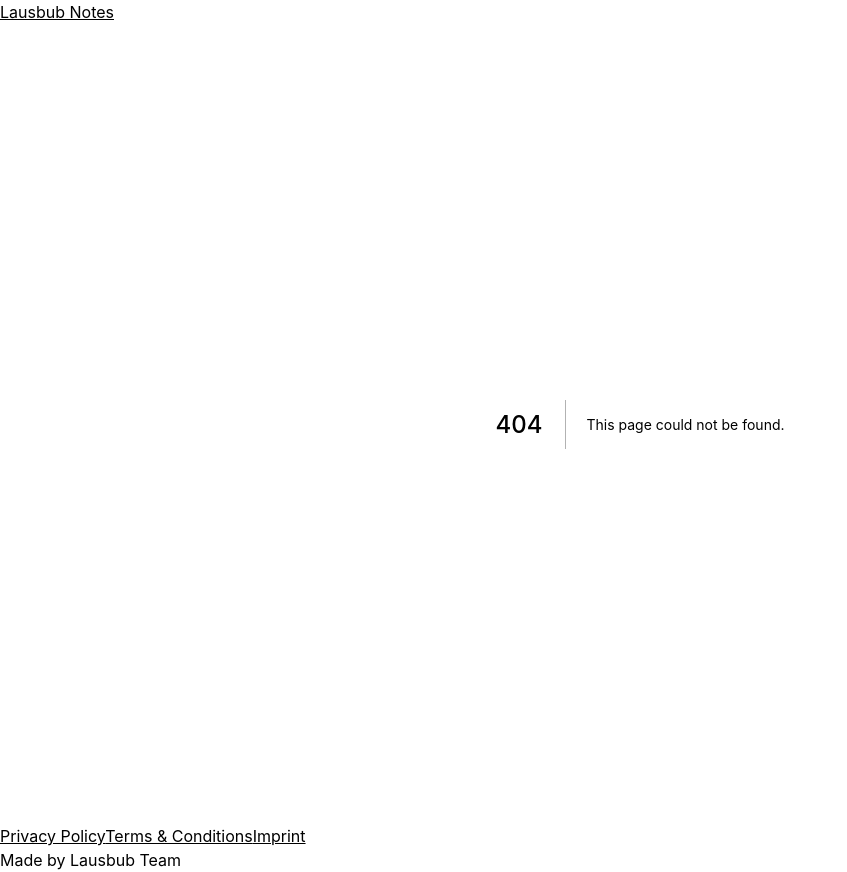
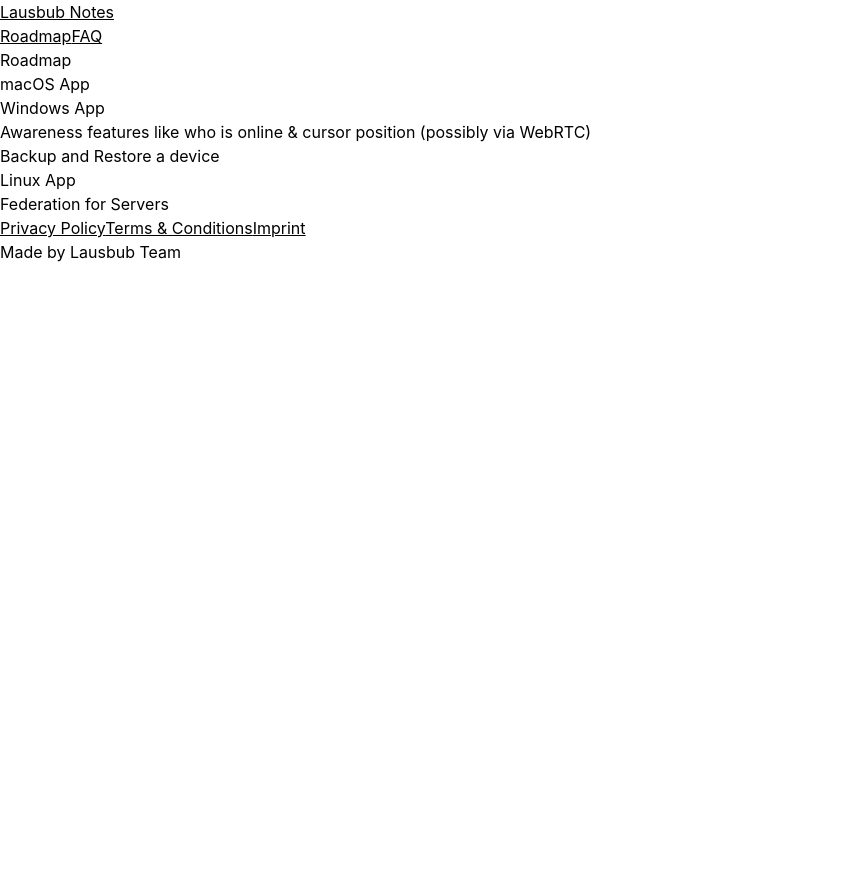
Before and after one commit to serenity-kit/website-legacy, a Next.js app: page /roadmap in a window 1280 px wide. Before the commit this address had no page. Shown: the whole page, without its empty margins (0-847 px from the left). After the commit the page ends 800 px from the top, so only its background shows below. Built offline with nearby package versions, Linux system fonts and the light colour scheme.

Commit message:
add more pages

```diff
--- a/pages/_app.tsx
+++ b/pages/_app.tsx
@@ -29,9 +29,22 @@ function MyApp({ Component, pageProps }: AppProps) {
       </Head>
 
       <header>
-        <Link href="/">
-          <a>Lausbub Notes</a>
-        </Link>
+        <div>
+          <Link href="/">
+            <a>Lausbub Notes</a>
+          </Link>
+        </div>
+
+        <ul>
+          <li>
+            <Link href="/roadmap">
+              <a>Roadmap</a>
+            </Link>
+            <Link href="/faq">
+              <a>FAQ</a>
+            </Link>
+          </li>
+        </ul>
       </header>
 
       <MDXProvider components={mdxComponents}>
--- /dev/null
+++ b/pages/faq.mdx
@@ -0,0 +1,7 @@
+# FAQ
+
+## Why is it not Open Source?
+
+We are planning to make the client side source code publicly visible to everyone. It probably will be a proprietary to prevent people taking the code an publishing it as their own.
+
+Once we managed to establish a sustainable business we plan to open source more and more parts of it.
--- /dev/null
+++ b/pages/roadmap.mdx
@@ -0,0 +1,8 @@
+# Roadmap
+
+- macOS App
+- Windows App
+- Awareness features like who is online & cursor position (possibly via WebRTC)
+- Backup and Restore a device
+- Linux App
+- Federation for Servers
```
